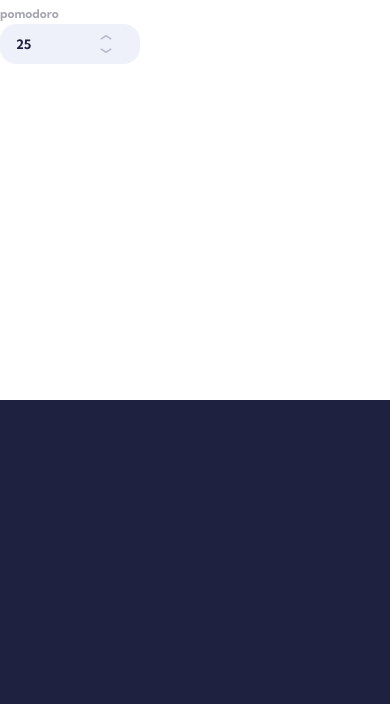
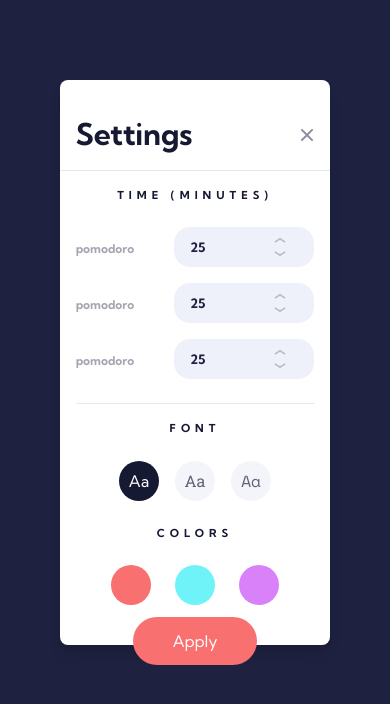
Before and after one commit to EshrakRahman/Pomodoro-app, a React (Vite) app: page / in a window 390 px wide. Shown: the top 704 px of the page. Built offline with nearby package versions, Linux system fonts and the light colour scheme.

Commit message:
settings page done for mobile view

```diff
--- a/src/components/InputButton.jsx
+++ b/src/components/InputButton.jsx
@@ -4,7 +4,7 @@ import arrowDownIcon from "../assets/icon-arrow-down.svg";
 export default function InputButton() {
   return (
     <>
-      <div className="h-[400px] bg-white">
+      <div className=" flex justify-between items-center  gap-10">
         <div className="label">
           <label
             className="font-kumbh text-[12px] font-bold text-blue-850 opacity-40 "
@@ -25,7 +25,7 @@ export default function InputButton() {
             defaultValue={25}
           />
 
-          <div className="absolute left-25 top-1/2 -translate-y-1/2 flex flex-col gap-2">
+          <div className="absolute left-25 top-1/2 flex flex-col gap03 -translate-y-1/2 gap-2">
             <img
               src={arrowUpIcon}
               alt="arrow up icon"
@@ -42,6 +42,3 @@ export default function InputButton() {
     </>
   );
 }
-
-// <label for="quantity">Quantity (0-100):</label>
-// <input type="number" id="quantity" name="quantity" min="0" max="100" step="10" value="50" />
--- /dev/null
+++ b/src/components/SettingsPage.jsx
@@ -0,0 +1,61 @@
+import closeIcon from "../assets/icon-close.svg";
+import InputButton from "./InputButton";
+export default function SettingsPage() {
+  return (
+    <>
+      <div className=" relative max-w-[330px] pb-10  bg-white rounded-lg py-5 shadow-lg">
+        <div className="border-b border-gray-200 flex justify-between p-4 items-center  ">
+          <p className="font-kumbh font-bold text-3xl leading-[125%] text-blue-900  ">
+            Settings
+          </p>
+          <div className="">
+            <img src={closeIcon} alt="Close icon" />
+          </div>
+        </div>
+        <div className="input-area py-4 px-4 flex flex-col justify-between ">
+          <p className="font-kumbh text-blue-900 font-bold text-[11px] text-center mb-6 tracking-[5px] uppercase">
+            time (minutes)
+          </p>
+          <div className="flex flex-col gap-4 border-b pb-6 border-gray-200">
+            <InputButton />
+            <InputButton />
+            <InputButton />
+          </div>
+        </div>
+
+        <div className="font-option mb-6">
+          <p className="font-kumbh text-blue-900 font-bold text-[11px] text-center mb-6 tracking-[5px] uppercase">
+            Font
+          </p>
+          <div className="opitions flex items-center justify-center gap-4">
+            <p className=" h-10 w-10 rounded-full font-kumbh flex  items-center justify-center text-white bg-blue-900">
+              Aa
+            </p>
+            <p className="h-10 w-10 bg-blue-50 flex font-rslab text-blue-850 opacity-70 items-center justify-center rounded-full font-kumbh">
+              Aa
+            </p>
+            <p className="h-10 w-10 bg-blue-50 flex  text-blue-850 font-space opacity-70 items-center justify-center rounded-full font-kumbh">
+              Aa
+            </p>
+          </div>
+        </div>
+
+        <div className="colors-option ">
+          <p className="font-kumbh text-blue-900 font-bold text-[11px] text-center mb-6 tracking-[5px] uppercase">
+            Colors
+          </p>
+          <div className="flex gap-6 justify-center items-center">
+            <div className=" bg-red-400 h-10 w-10  items-center justify-center rounded-full font-kumbh"></div>
+            <div className="h-10 w-10 bg-cyan-300  items-center justify-center rounded-full font-kumbh"></div>
+            <div className="h-10 w-10 bg-purple-400 items-center justify-center rounded-full font-kumbh"></div>
+          </div>
+        </div>
+        <div className="absolute left-[27%] top-[95%]">
+          <button className="px-10  hover:cursor-pointer  py-3 bg-red-400 rounded-4xl text-white font-kumbh">
+            Apply
+          </button>
+        </div>
+      </div>
+    </>
+  );
+}
--- a/src/components/index.js
+++ b/src/components/index.js
@@ -1,3 +1,4 @@
 export { default as ClockComponent } from "./ClockComponent";
 export { default as Button } from "./Button";
 export { default as InputButton } from "./InputButton";
+export { default as SettingsPage } from "./SettingsPage";
--- a/src/index.css
+++ b/src/index.css
@@ -45,3 +45,8 @@
     font-family: "Space Mono", monospace;
   }
 }
+
+input[type="number"]::-webkit-inner-spin-button,
+input[type="number"]::-webkit-outer-spin-button {
+  display: none;
+}
--- a/src/pages/Settings.jsx
+++ b/src/pages/Settings.jsx
@@ -1,10 +1,10 @@
-import { InputButton } from "../components";
+import { SettingsPage } from "../components";
 
 export default function Settings() {
   return (
     <>
-      <div className="bg-blue-850 min-h-screen ">
-        <InputButton />
+      <div className="bg-blue-850 min-h-screen flex flex-col justify-start pt-20 items-center ">
+        <SettingsPage />
       </div>
     </>
   );
```
